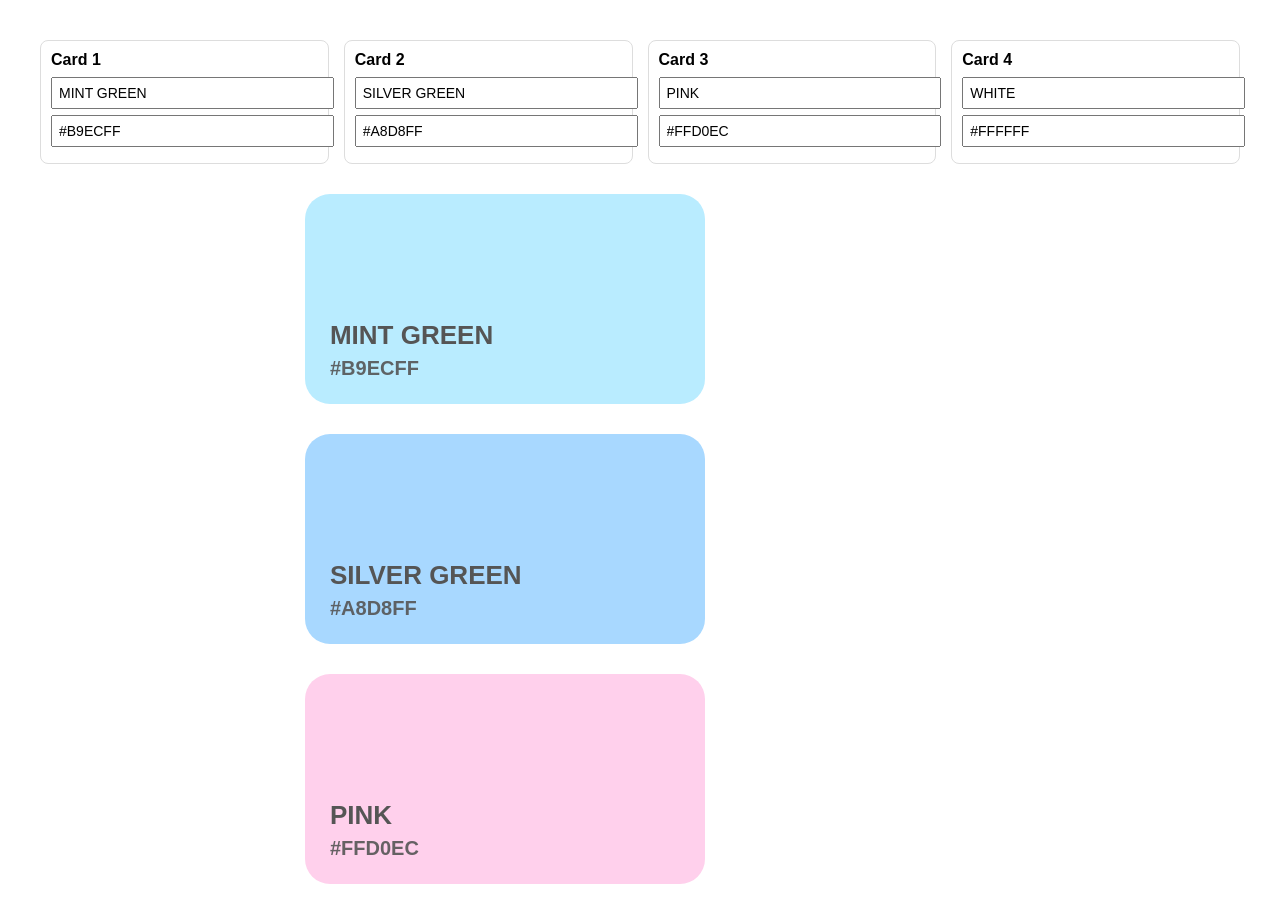
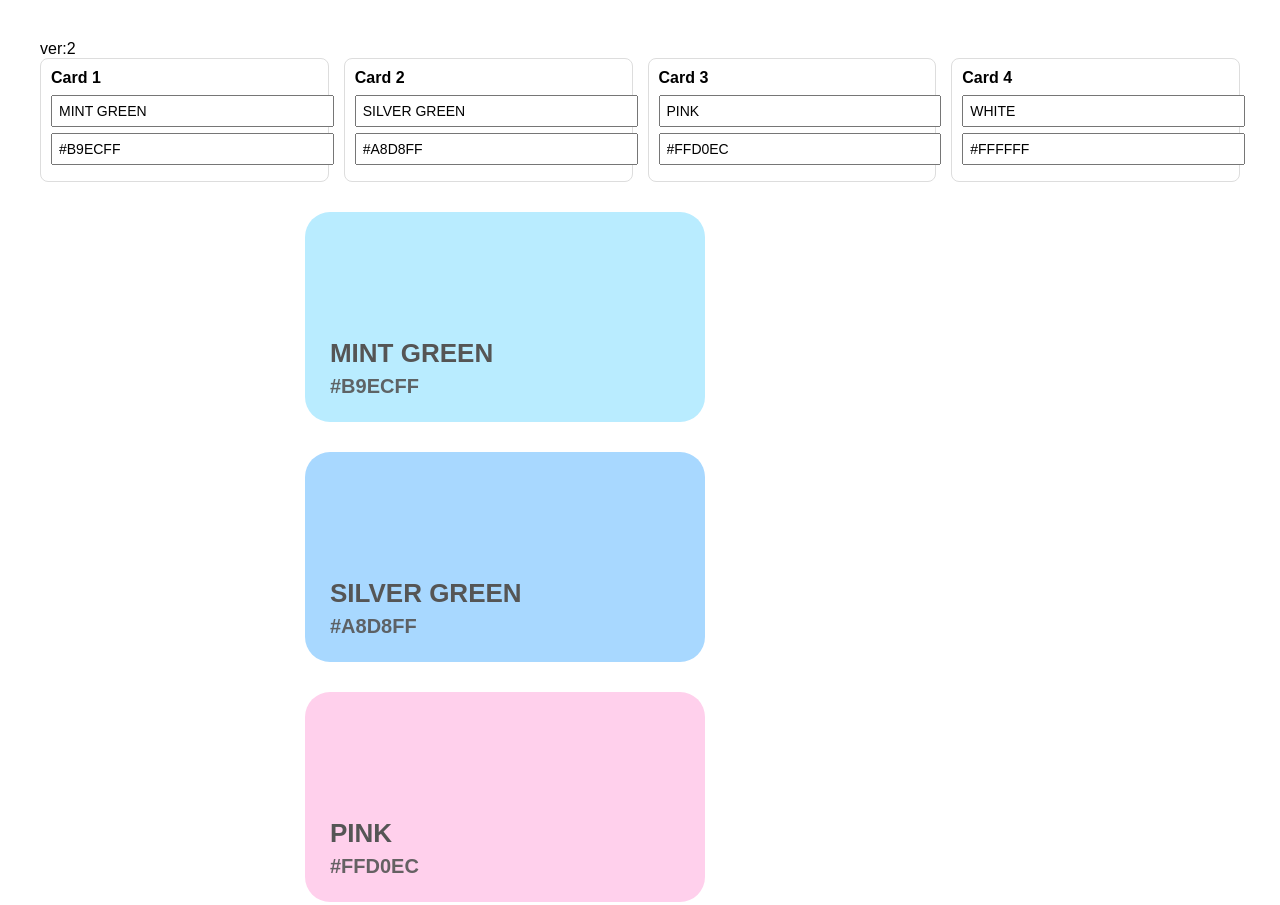
Before and after one commit to sheep737/Color_Card, a plain HTML site: page index.html in a window 1280 px wide. Shown: the top 905 px of the page. Drawn offline with nearby package versions, Linux system fonts and the light colour scheme.

Commit message:
Update index.html

```diff
--- a/index.html
+++ b/index.html
@@ -81,7 +81,7 @@
 </head>
 
 <body>
-
+<div>ver:2</div>
 <div class="controls">
     <div class="control">
         <h3>Card 1</h3>
```
